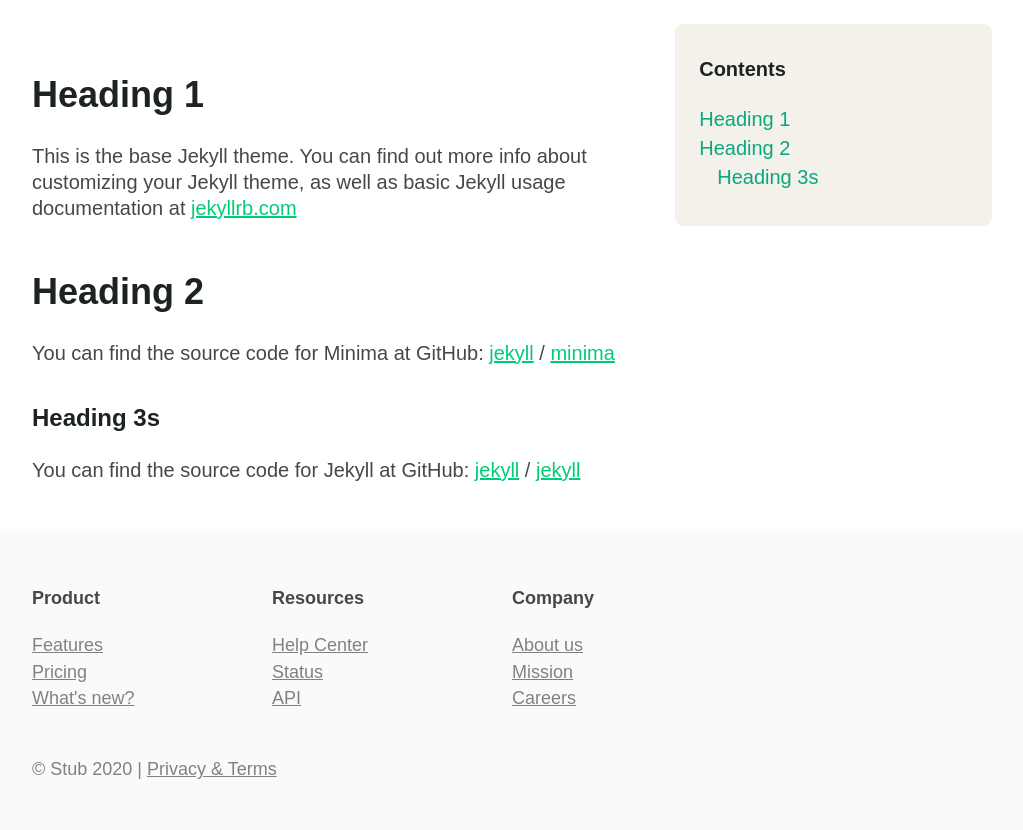
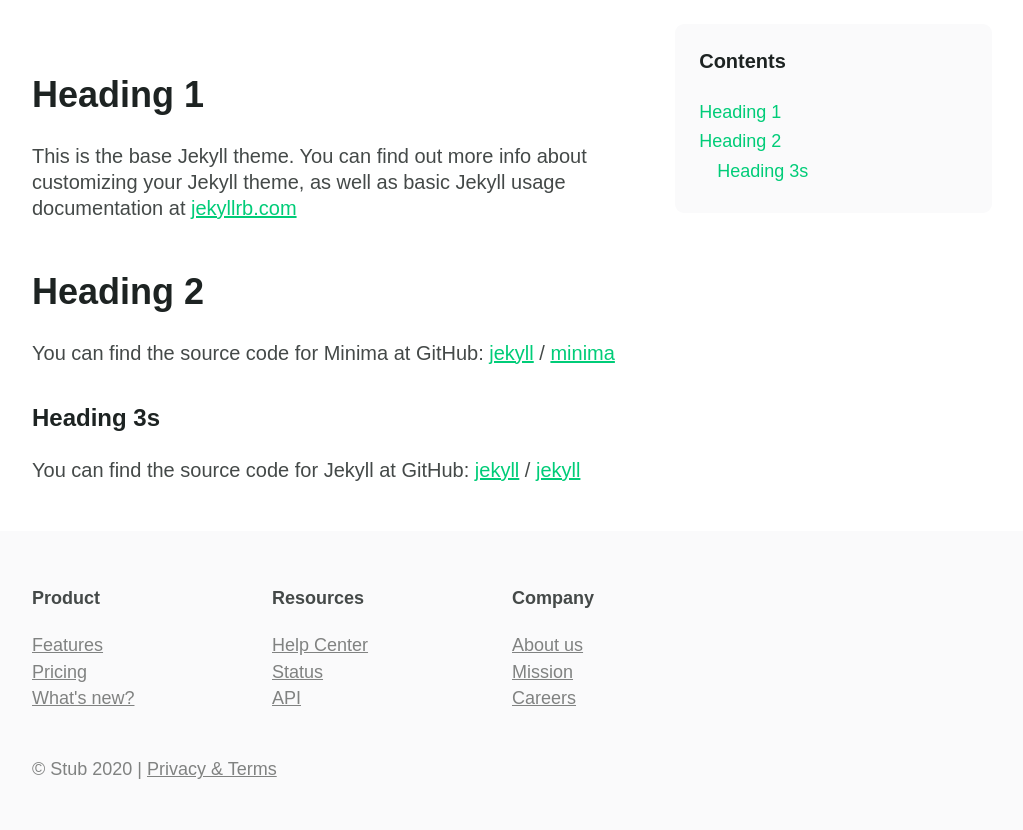
Before and after one commit to stubafrica/support-legacy, a Jekyll site: the page built from about.markdown, in a window 1280 px wide. Shown: the part 274-1104 px from the top of the page, without its empty margins (128-1151 px from the left). Built offline with Jekyll 4.4.1, drawn with Linux system fonts in a browser that asks for light colours; some web fonts are replaced; comment, search, counter and statistics services are not loaded.

Commit message:
.toc update

```diff
--- a/_layouts/page.html
+++ b/_layouts/page.html
@@ -11,7 +11,7 @@
       <div class="wrapper toc-and-content">
 
         <div class="toc">
-            <h4>Contents</h4>
+            <h5>Contents</h5>
 
             {%- include toc.html html=content -%}
         </div>
--- a/_sass/_layout.scss
+++ b/_sass/_layout.scss
@@ -96,19 +96,25 @@
 
     .toc {
         width: 100%;
-        background: #F4F1EA;
+        background: $gray-1;
         padding: 0 24px 12px;
         border-radius: 9px;
         box-sizing: border-box;
 
+        h5 {
+            // font-size: 18px;
+            margin: 24px 0;
+        }
+
         a {
-            color: $brand-dark;
+            font-size: 16px;
             text-decoration: none;
         }
 
         ul {
             list-style: none;
             padding: 0;
+            margin: 18px 0;
 
             ul {
                 margin: 0;
@@ -125,6 +131,10 @@
         .toc {
             width: 33%;
             order: 2;
+
+            a {
+                font-size: 18px;
+            }
         }
         .content {
             width: 66%;
```
